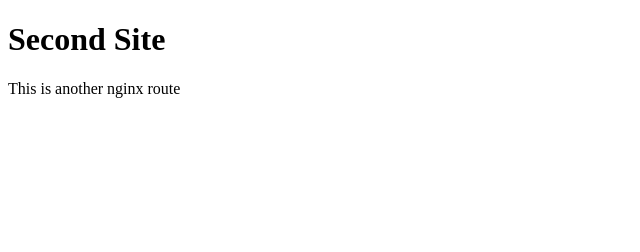
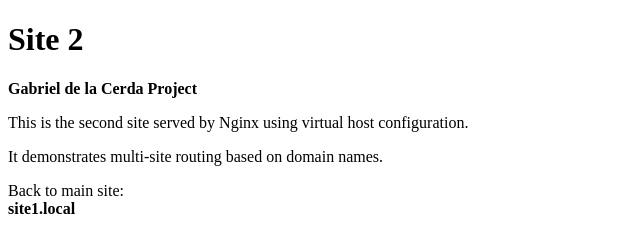
Before and after one commit to Gabrieldelacerda/nginx-multisite-lab-V2, a plain HTML site: page sites/site2/index.html in a window 1280 px wide. Shown: the whole page, without its empty margins (0-640 px from the left). Drawn offline with Linux system fonts and the light colour scheme.

Commit message:
Improving UX - clarifying public access via IP and document virtual host usage

```diff
--- a/sites/site2/index.html
+++ b/sites/site2/index.html
@@ -1,11 +1,24 @@
 <!DOCTYPE html>
 <html>
 <head>
-  <title>Site2</title>
+  <title>Site2 - Gabriel de la Cerda Project</title>
 </head>
 <body>
-  <h1>Second Site</h1>
+  <h1><b>Site 2</b></h1>
 
-  <p>This is another nginx route</p>
+  <p><b>Gabriel de la Cerda Project</b></p>
+
+  <p>
+    This is the second site served by Nginx using virtual host configuration.
+  </p>
+
+  <p>
+    It demonstrates multi-site routing based on domain names.
+  </p>
+
+  <p>
+    Back to main site:
+    <br><b>site1.local</b>
+  </p>
 </body>
 </html>
```
